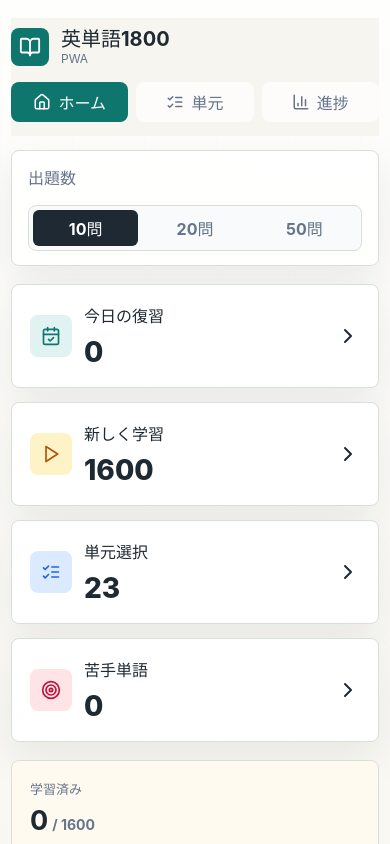
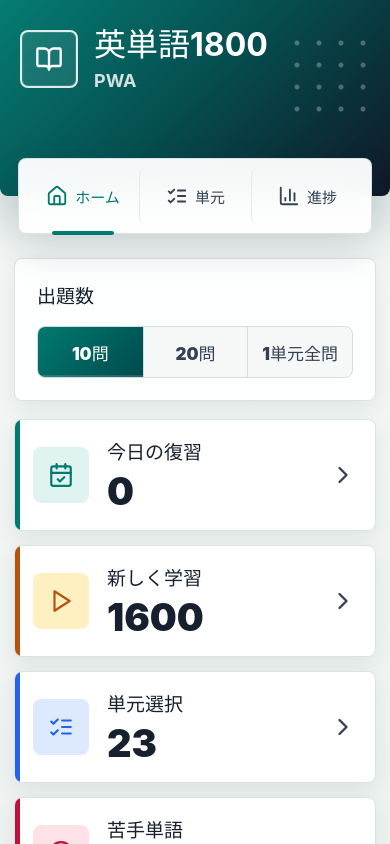
Before and after one commit to brestai20250522-bit/eitango1800, a React (Vite) app: page / in a window 390 px wide. Shown: the top 844 px of the page. Built offline with nearby package versions, Linux system fonts and the light colour scheme.

Commit message:
Update session limits and app styling

```diff
--- a/src/App.tsx
+++ b/src/App.tsx
@@ -20,7 +20,7 @@ import { loadProgress, resetProgress, saveProgress } from "./lib/storage";
 import type { ProgressMap, QuizQuestion, SessionKind, Word } from "./types";
 
 type View = "home" | "quiz" | "units" | "weak" | "progress";
-type SessionLimit = 10 | 20 | 50;
+type SessionLimit = 10 | 20 | "unitAll";
 type SessionMeta = {
   kind: SessionKind;
   title: string;
@@ -36,7 +36,7 @@ type SessionResult = {
 };
 
 const words = wordsData as Word[];
-const SESSION_LIMITS: SessionLimit[] = [10, 20, 50];
+const SESSION_LIMITS: SessionLimit[] = [10, 20, "unitAll"];
 const AUTO_ADVANCE_DELAY_MS = 800;
 
 function pct(value: number, total: number): number {
@@ -53,6 +53,10 @@ function formatDateTime(value: string | null): string {
     hour: "2-digit",
     minute: "2-digit",
   }).format(new Date(value));
+}
+
+function formatSessionLimit(limit: SessionLimit): string {
+  return limit === "unitAll" ? "1単元全問" : `${limit}問`;
 }
 
 export default function App() {
@@ -94,7 +98,7 @@ export default function App() {
     const selectedWords = selectSessionWords(words, progress, {
       kind,
       unit,
-      limit: sessionLimit,
+      limit: sessionLimit === "unitAll" ? words.length : sessionLimit,
       nowMs: Date.now(),
     });
 
@@ -242,7 +246,7 @@ function HomeView({
               onClick={() => setSessionLimit(limit)}
               type="button"
             >
-              {limit}問
+              {formatSessionLimit(limit)}
             </button>
           ))}
         </div>
--- a/src/styles.css
+++ b/src/styles.css
@@ -2,27 +2,30 @@
   color-scheme: light;
   font-family:
     Inter, "BIZ UDPGothic", "Yu Gothic", "Hiragino Kaku Gothic ProN", Meiryo, system-ui, sans-serif;
-  background: #f7f5ee;
-  color: #1f2933;
+  background: #eef3f1;
+  color: #17202e;
   font-synthesis: none;
   text-rendering: optimizeLegibility;
-  --bg: #f7f5ee;
+  --bg: #eef3f1;
   --surface: #ffffff;
-  --surface-strong: #fffaf0;
-  --line: #d9e0da;
-  --muted: #64748b;
-  --text: #1f2933;
-  --teal: #0f766e;
-  --teal-soft: #e0f2f1;
+  --surface-soft: #f8faf9;
+  --line: #d9e3e1;
+  --muted: #667085;
+  --text: #17202e;
+  --navy: #17202e;
+  --teal: #00796f;
+  --teal-dark: #004b4d;
+  --teal-soft: #dff3f0;
   --amber: #b45309;
-  --amber-soft: #fef3c7;
+  --amber-soft: #fff0c2;
   --blue: #2563eb;
-  --blue-soft: #dbeafe;
+  --blue-soft: #dce9ff;
   --rose: #be123c;
-  --rose-soft: #ffe4e6;
+  --rose-soft: #ffe1e8;
   --green: #15803d;
   --red: #b91c1c;
-  --shadow: 0 16px 40px rgba(31, 41, 51, 0.08);
+  --shadow: 0 18px 42px rgba(23, 32, 46, 0.1);
+  --shadow-soft: 0 8px 22px rgba(23, 32, 46, 0.08);
 }
 
 * {
@@ -37,8 +40,8 @@ body {
   min-height: 100%;
   margin: 0;
   background:
-    linear-gradient(180deg, rgba(255, 255, 255, 0.86), rgba(247, 245, 238, 0.96)),
-    repeating-linear-gradient(90deg, rgba(15, 118, 110, 0.06) 0 1px, transparent 1px 72px);
+    linear-gradient(180deg, #f5f8f7 0%, #eef3f1 58%, #e8efed 100%),
+    repeating-linear-gradient(90deg, rgba(0, 121, 111, 0.06) 0 1px, transparent 1px 76px);
 }
 
 button {
@@ -55,21 +58,34 @@ button:focus-visible {
   width: min(1120px, calc(100% - 32px));
   min-height: 100vh;
   margin: 0 auto;
-  padding: 18px 0 40px;
+  padding: 0 0 44px;
 }
 
 .app-header {
-  position: sticky;
-  top: 0;
-  z-index: 10;
-  display: flex;
-  align-items: center;
-  justify-content: space-between;
-  gap: 16px;
-  min-height: 72px;
-  padding: 10px 0 14px;
-  background: rgba(247, 245, 238, 0.92);
-  backdrop-filter: blur(12px);
+  position: relative;
+  display: grid;
+  align-content: start;
+  min-height: 220px;
+  margin: 0 -16px;
+  padding: 38px 48px 76px;
+  overflow: visible;
+  border-radius: 0 0 8px 8px;
+  background:
+    linear-gradient(135deg, rgba(0, 121, 111, 0.98) 0%, rgba(0, 75, 77, 0.98) 48%, #101828 100%),
+    linear-gradient(90deg, rgba(255, 255, 255, 0.08), transparent);
+  box-shadow: 0 20px 56px rgba(0, 55, 58, 0.24);
+}
+
+.app-header::after {
+  position: absolute;
+  top: 38px;
+  right: 30px;
+  width: 160px;
+  height: 120px;
+  content: "";
+  opacity: 0.36;
+  background-image: radial-gradient(circle, rgba(255, 255, 255, 0.76) 2px, transparent 3px);
+  background-size: 28px 28px;
 }
 
 .brand,
@@ -85,69 +101,104 @@ button:focus-visible {
 }
 
 .brand {
+  position: relative;
+  z-index: 1;
   display: inline-flex;
   align-items: center;
-  gap: 12px;
+  gap: 22px;
+  width: fit-content;
   min-width: 0;
   padding: 0;
   background: transparent;
-  color: var(--text);
+  color: #ffffff;
   text-align: left;
 }
 
 .brand svg {
-  width: 38px;
-  height: 38px;
-  padding: 8px;
+  width: 74px;
+  height: 74px;
+  padding: 17px;
+  border: 2px solid rgba(255, 255, 255, 0.86);
   border-radius: 8px;
-  background: var(--teal);
+  background: rgba(255, 255, 255, 0.08);
   color: #ffffff;
+  box-shadow: inset 0 0 0 1px rgba(255, 255, 255, 0.12);
 }
 
 .brand span {
   display: grid;
-  gap: 1px;
+  gap: 8px;
 }
 
 .brand strong {
-  font-size: 20px;
-  line-height: 1.1;
+  font-size: 44px;
+  line-height: 1.05;
 }
 
 .brand small {
-  color: var(--muted);
-  font-size: 12px;
+  color: rgba(255, 255, 255, 0.82);
+  font-size: 22px;
+  font-weight: 700;
 }
 
 .top-nav {
-  display: flex;
-  align-items: center;
-  gap: 8px;
+  position: absolute;
+  z-index: 2;
+  right: 48px;
+  bottom: -40px;
+  left: 48px;
+  display: grid;
+  grid-template-columns: repeat(3, minmax(0, 1fr));
+  min-height: 80px;
+  padding: 10px;
+  border: 1px solid rgba(217, 227, 225, 0.96);
+  border-radius: 8px;
+  background: rgba(255, 255, 255, 0.96);
+  box-shadow: var(--shadow);
+  backdrop-filter: blur(16px);
 }
 
 .nav-button {
+  position: relative;
   display: inline-flex;
   align-items: center;
-  gap: 7px;
-  min-height: 40px;
-  padding: 0 13px;
+  justify-content: center;
+  gap: 10px;
+  min-height: 58px;
+  padding: 0 14px;
   border-radius: 8px;
-  background: rgba(255, 255, 255, 0.64);
-  color: var(--muted);
+  background: transparent;
+  color: #334155;
+  font-size: 17px;
+  font-weight: 800;
+}
+
+.nav-button + .nav-button {
+  border-left: 1px solid #e5e9e8;
 }
 
 .nav-button svg {
-  width: 18px;
-  height: 18px;
+  width: 24px;
+  height: 24px;
 }
 
 .nav-button.active {
+  color: var(--teal);
+}
+
+.nav-button.active::after {
+  position: absolute;
+  right: 22%;
+  bottom: -10px;
+  left: 22%;
+  height: 4px;
+  border-radius: 999px;
   background: var(--teal);
-  color: #ffffff;
+  content: "";
 }
 
 main {
-  padding-top: 14px;
+  padding-top: 68px;
 }
 
 .view-stack {
@@ -160,75 +211,99 @@ main {
 .quiz-panel {
   border: 1px solid var(--line);
   border-radius: 8px;
-  background: rgba(255, 255, 255, 0.9);
-  box-shadow: var(--shadow);
+  background: rgba(255, 255, 255, 0.96);
+  box-shadow: var(--shadow-soft);
 }
 
 .toolbar-band {
-  display: flex;
+  display: grid;
+  grid-template-columns: minmax(130px, auto) minmax(280px, 1fr);
   align-items: center;
-  justify-content: space-between;
-  gap: 16px;
-  padding: 14px 16px;
+  gap: 18px;
+  padding: 26px 30px;
 }
 
 .toolbar-label {
-  color: var(--muted);
-  font-weight: 700;
+  color: var(--navy);
+  font-size: 19px;
+  font-weight: 900;
 }
 
 .segmented {
   display: inline-grid;
-  grid-template-columns: repeat(3, minmax(70px, 1fr));
-  gap: 4px;
-  padding: 4px;
-  border: 1px solid var(--line);
+  grid-template-columns: repeat(3, minmax(86px, 1fr));
+  gap: 0;
+  overflow: hidden;
+  border: 1px solid #d4dcda;
   border-radius: 8px;
-  background: #f8fafc;
+  background: #f6f8f7;
 }
 
 .segment {
-  min-height: 36px;
-  border-radius: 6px;
+  min-height: 54px;
+  border-radius: 0;
   background: transparent;
-  color: var(--muted);
-  font-weight: 700;
+  color: #344054;
+  font-size: 19px;
+  font-weight: 900;
+}
+
+.segment + .segment {
+  border-left: 1px solid #d4dcda;
 }
 
 .segment.active {
-  background: var(--text);
+  background: linear-gradient(135deg, var(--teal), var(--teal-dark));
   color: #ffffff;
+  box-shadow: inset 0 -2px 0 rgba(255, 255, 255, 0.14);
 }
 
 .action-grid {
   display: grid;
-  grid-template-columns: repeat(4, minmax(0, 1fr));
+  grid-template-columns: repeat(2, minmax(0, 1fr));
   gap: 14px;
 }
 
 .action-button {
+  position: relative;
   display: grid;
   grid-template-columns: auto 1fr auto;
   align-items: center;
-  gap: 12px;
-  min-height: 120px;
-  padding: 18px;
+  gap: 18px;
+  min-height: 126px;
+  padding: 24px;
+  overflow: hidden;
   border: 1px solid var(--line);
   border-radius: 8px;
   background: var(--surface);
   color: var(--text);
   text-align: left;
-  box-shadow: var(--shadow);
+  box-shadow: var(--shadow-soft);
+  transition:
+    transform 150ms ease,
+    box-shadow 150ms ease,
+    border-color 150ms ease;
+}
+
+.action-button::before {
+  position: absolute;
+  top: 0;
+  bottom: 0;
+  left: 0;
+  width: 5px;
+  content: "";
 }
 
 .action-button:hover {
-  transform: translateY(-1px);
+  transform: translateY(-2px);
+  border-color: rgba(0, 121, 111, 0.32);
+  box-shadow: var(--shadow);
 }
 
 .action-icon {
   display: inline-grid;
-  width: 42px;
-  height: 42px;
+  width: 62px;
+  height: 62px;
   place-items: center;
   border-radius: 8px;
 }
@@ -237,24 +312,38 @@ main {
 .primary-command svg,
 .secondary-command svg,
 .icon-command svg {
-  width: 20px;
-  height: 20px;
+  width: 26px;
+  height: 26px;
 }
 
 .action-copy {
   display: grid;
-  gap: 8px;
+  gap: 9px;
   min-width: 0;
 }
 
 .action-copy strong {
   overflow-wrap: anywhere;
-  font-size: 16px;
+  color: var(--navy);
+  font-size: 19px;
+  line-height: 1.25;
 }
 
 .action-copy span {
-  font-size: 28px;
-  font-weight: 800;
+  color: var(--navy);
+  font-size: 42px;
+  font-weight: 900;
+  line-height: 0.95;
+}
+
+.action-button > svg {
+  width: 28px;
+  height: 28px;
+  color: #344054;
+}
+
+.action-button.teal::before {
+  background: var(--teal);
 }
 
 .action-button.teal .action-icon {
@@ -262,14 +351,26 @@ main {
   color: var(--teal);
 }
 
+.action-button.amber::before {
+  background: var(--amber);
+}
+
 .action-button.amber .action-icon {
   background: var(--amber-soft);
   color: var(--amber);
 }
 
+.action-button.blue::before {
+  background: var(--blue);
+}
+
 .action-button.blue .action-icon {
   background: var(--blue-soft);
   color: var(--blue);
+}
+
+.action-button.rose::before {
+  background: var(--rose);
 }
 
 .action-button.rose .action-icon {
@@ -285,37 +386,38 @@ main {
 }
 
 .metric {
-  min-height: 94px;
-  padding: 18px;
+  min-height: 112px;
+  padding: 20px;
   border: 1px solid var(--line);
   border-radius: 8px;
-  background: var(--surface-strong);
+  background: linear-gradient(180deg, #ffffff, #f7faf9);
+  box-shadow: var(--shadow-soft);
 }
 
 .metric span {
   display: block;
-  color: var(--muted);
-  font-size: 13px;
-  font-weight: 700;
+  color: var(--teal);
+  font-size: 14px;
+  font-weight: 900;
 }
 
 .metric strong {
   display: block;
-  margin-top: 8px;
-  color: var(--text);
-  font-size: 27px;
-  line-height: 1.1;
+  margin-top: 11px;
+  color: var(--navy);
+  font-size: 34px;
+  line-height: 1.05;
 }
 
 .metric small {
-  margin-left: 4px;
+  margin-left: 5px;
   color: var(--muted);
-  font-size: 14px;
+  font-size: 16px;
 }
 
 .panel,
 .quiz-panel {
-  padding: 22px;
+  padding: 26px;
 }
 
 .section-heading {
@@ -328,14 +430,15 @@ main {
 
 .section-heading h1 {
   margin: 0;
-  font-size: 24px;
+  color: var(--navy);
+  font-size: 26px;
   line-height: 1.2;
 }
 
 .section-heading p {
-  margin: 4px 0 0;
+  margin: 5px 0 0;
   color: var(--muted);
-  font-weight: 700;
+  font-weight: 800;
 }
 
 .unit-list,
@@ -351,8 +454,8 @@ main {
   display: grid;
   align-items: center;
   gap: 14px;
-  min-height: 64px;
-  padding: 12px 14px;
+  min-height: 70px;
+  padding: 14px 16px;
   border: 1px solid var(--line);
   border-radius: 8px;
   background: #ffffff;
@@ -364,7 +467,7 @@ main {
 
 .unit-main {
   display: grid;
-  gap: 9px;
+  gap: 10px;
   min-width: 0;
 }
 
@@ -386,22 +489,22 @@ main {
 .word-row small {
   color: var(--muted);
   font-size: 13px;
-  font-weight: 700;
+  font-weight: 800;
 }
 
 .progress-track {
   width: 100%;
-  height: 9px;
+  height: 10px;
   overflow: hidden;
   border-radius: 999px;
-  background: #e5e7eb;
+  background: #e5ebe9;
 }
 
 .progress-track span {
   display: block;
   height: 100%;
   border-radius: inherit;
-  background: var(--teal);
+  background: linear-gradient(90deg, var(--teal), var(--blue));
 }
 
 .unit-numbers {
@@ -418,25 +521,25 @@ main {
   align-items: center;
   justify-content: center;
   gap: 8px;
-  min-height: 42px;
+  min-height: 44px;
   border-radius: 8px;
-  font-weight: 800;
+  font-weight: 900;
 }
 
 .icon-command {
-  width: 42px;
+  width: 44px;
   background: var(--teal);
   color: #ffffff;
 }
 
 .primary-command {
-  padding: 0 16px;
-  background: var(--teal);
+  padding: 0 18px;
+  background: linear-gradient(135deg, var(--teal), var(--teal-dark));
   color: #ffffff;
 }
 
 .secondary-command {
-  padding: 0 16px;
+  padding: 0 18px;
   border: 1px solid var(--line);
   background: #ffffff;
   color: var(--text);
@@ -459,7 +562,7 @@ main {
   border-radius: 8px;
   background: #eef2f7;
   color: var(--muted);
-  font-weight: 800;
+  font-weight: 900;
 }
 
 .progress-summary {
@@ -487,26 +590,26 @@ main {
   justify-content: space-between;
   gap: 12px;
   color: var(--muted);
-  font-weight: 800;
+  font-weight: 900;
 }
 
 .question-block {
   display: grid;
   gap: 8px;
-  min-height: 136px;
+  min-height: 146px;
   align-content: center;
   border-block: 1px solid var(--line);
 }
 
 .question-block span {
   color: var(--muted);
-  font-weight: 800;
+  font-weight: 900;
 }
 
 .question-block h1 {
   margin: 0;
   color: #111827;
-  font-size: 48px;
+  font-size: 50px;
   line-height: 1.12;
   overflow-wrap: anywhere;
 }
@@ -522,14 +625,15 @@ main {
   align-items: center;
   justify-content: space-between;
   gap: 14px;
-  min-height: 74px;
+  min-height: 78px;
   padding: 16px 18px;
   border: 2px solid var(--line);
   border-radius: 8px;
   background: #ffffff;
   color: var(--text);
-  font-weight: 800;
+  font-weight: 900;
   text-align: left;
+  box-shadow: 0 6px 16px rgba(23, 32, 46, 0.05);
 }
 
 .choice span {
@@ -564,7 +668,7 @@ main {
 .feedback {
   min-height: 28px;
   color: var(--muted);
-  font-weight: 800;
+  font-weight: 900;
   overflow-wrap: anywhere;
 }
 
@@ -579,7 +683,7 @@ main {
 .auto-next {
   color: var(--muted);
   font-size: 14px;
-  font-weight: 800;
+  font-weight: 900;
 }
 
 .result-block,
@@ -606,7 +710,7 @@ main {
 .result-block p {
   color: var(--muted);
   font-size: 22px;
-  font-weight: 800;
+  font-weight: 900;
 }
 
 .result-actions {
@@ -620,17 +724,22 @@ main {
   }
 
   .app-header {
-    align-items: flex-start;
-    flex-direction: column;
+    min-height: 210px;
+    margin: 0 -11px;
+    padding: 34px 36px 72px;
+  }
+
+  .brand strong {
+    font-size: 38px;
+  }
+
+  .brand small {
+    font-size: 20px;
   }
 
   .top-nav {
-    width: 100%;
-  }
-
-  .nav-button {
-    flex: 1;
-    justify-content: center;
+    right: 36px;
+    left: 36px;
   }
 
   .action-grid,
@@ -668,15 +777,87 @@ main {
 }
 
 @media (max-width: 560px) {
+  .app-shell {
+    width: 100%;
+    padding-bottom: 30px;
+  }
+
+  .app-header {
+    min-height: 196px;
+    margin: 0;
+    padding: 28px 20px 70px;
+    border-radius: 0 0 8px 8px;
+  }
+
+  .app-header::after {
+    top: 32px;
+    right: 12px;
+    width: 92px;
+    height: 92px;
+    background-size: 22px 22px;
+  }
+
+  .brand {
+    gap: 16px;
+  }
+
+  .brand svg {
+    width: 58px;
+    height: 58px;
+    padding: 13px;
+  }
+
+  .brand strong {
+    font-size: 32px;
+  }
+
+  .brand small {
+    font-size: 18px;
+  }
+
+  .top-nav {
+    right: 18px;
+    bottom: -38px;
+    left: 18px;
+    min-height: 76px;
+    padding: 8px;
+  }
+
+  .nav-button {
+    gap: 7px;
+    min-height: 58px;
+    padding: 0 8px;
+    font-size: 15px;
+  }
+
+  .nav-button svg {
+    width: 22px;
+    height: 22px;
+  }
+
+  main {
+    padding: 62px 14px 0;
+  }
+
   .toolbar-band,
   .section-heading,
   .quiz-footer {
     align-items: stretch;
-    flex-direction: column;
+    grid-template-columns: 1fr;
+  }
+
+  .toolbar-band {
+    padding: 22px;
   }
 
   .segmented {
     width: 100%;
+    grid-template-columns: repeat(3, minmax(0, 1fr));
+  }
+
+  .segment {
+    min-height: 50px;
+    font-size: 17px;
   }
 
   .action-grid,
@@ -687,12 +868,26 @@ main {
   }
 
   .action-button {
-    min-height: 94px;
+    min-height: 112px;
+    padding: 20px 18px;
+  }
+
+  .action-icon {
+    width: 56px;
+    height: 56px;
+  }
+
+  .action-copy span {
+    font-size: 38px;
+  }
+
+  .metric {
+    min-height: 92px;
   }
 
   .panel,
   .quiz-panel {
-    padding: 16px;
+    padding: 18px;
   }
 
   .question-block h1 {
@@ -700,6 +895,6 @@ main {
   }
 
   .choice {
-    min-height: 64px;
+    min-height: 66px;
   }
 }
```
Also changed, not shown: 1 other file (tests, documents, lock files or other folders).
